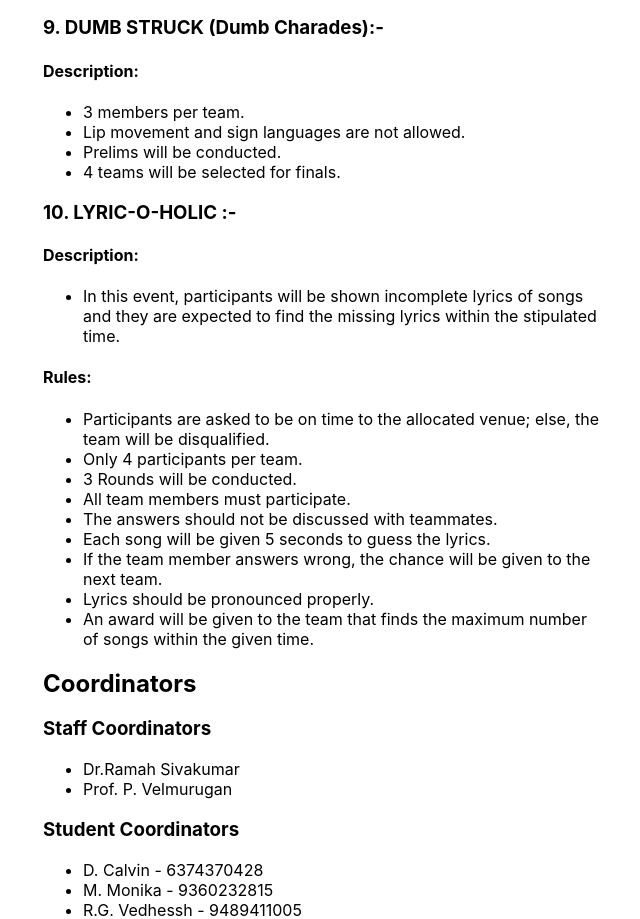
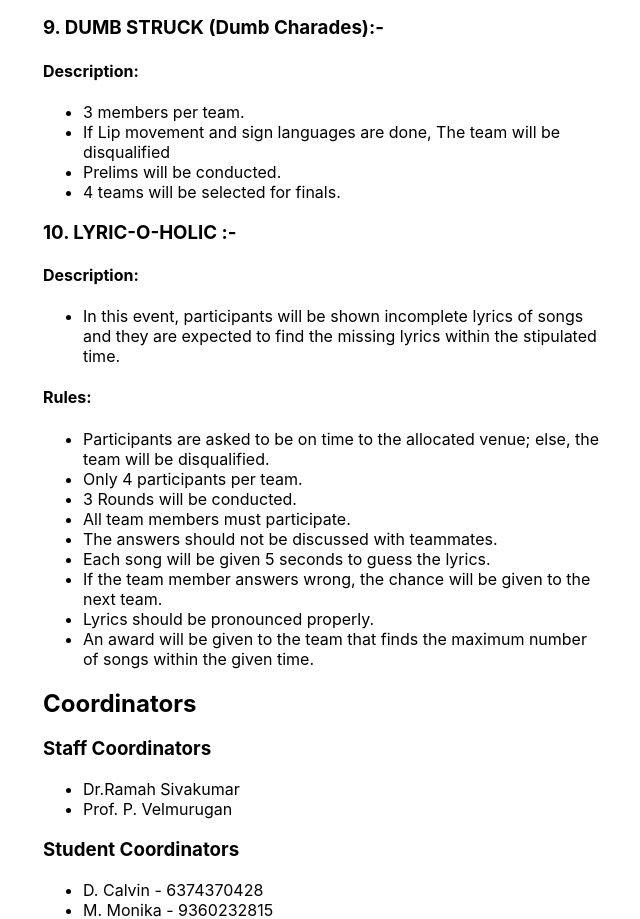
Before and after one commit to thequantumquirk/bhccs2k24, a Next.js app: page /rules in a window 1280 px wide. Shown: the part 4229-5148 px from the top of the page, without its empty margins (317-957 px from the left). Built offline with nearby package versions, Linux system fonts and the light colour scheme.

Commit message:
fix: update rules

```diff
--- a/globals/constants.ts
+++ b/globals/constants.ts
@@ -228,7 +228,7 @@ export const nonTechnicalEvents: EventData[] = [
         topicName: "Description",
         items: [
           "3 members per team.",
-          "Lip movement and sign languages are not allowed.",
+          "If Lip movement and sign languages are done, The team will be disqualified",
           "Prelims will be conducted.",
           "4 teams will be selected for finals.",
         ],
```
